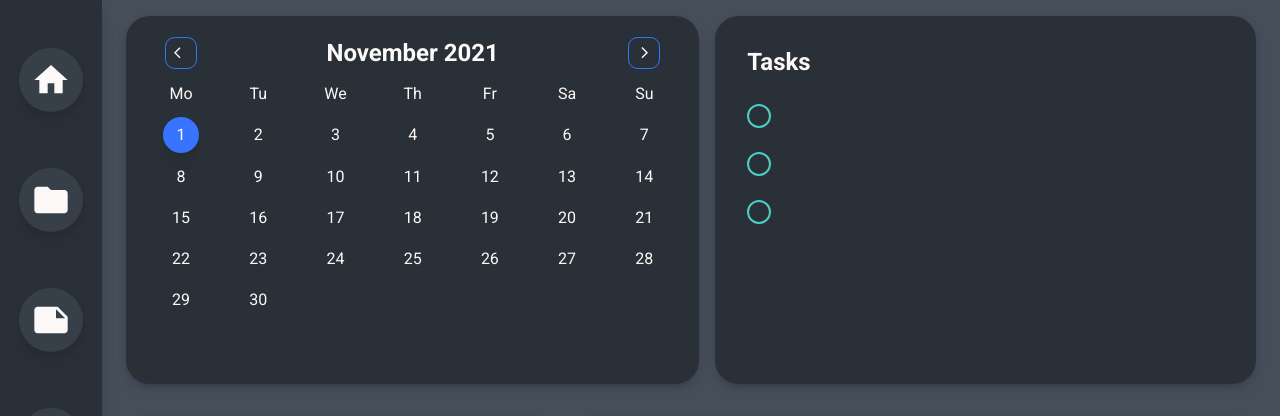
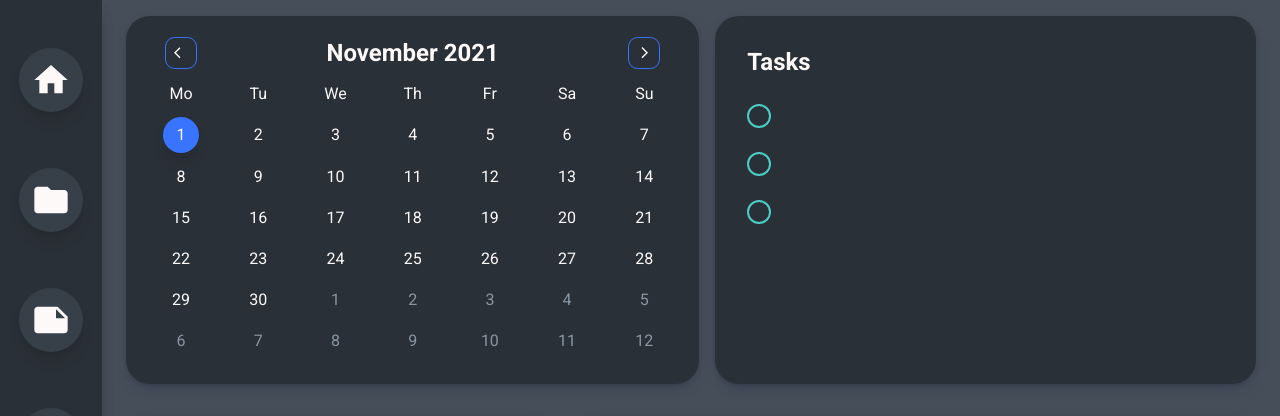
Before and after one commit to j-dsmith/clarity-productivity-app, a Next.js app: page / in a window 1280 px wide. Shown: the top 416 px of the page. Built offline with nearby package versions, Linux system fonts and the light colour scheme.

Commit message:
Finished Calendar components, refactored logic to use a CalendarMonth class that is instantiated with all necessary information to render proper calendar days. Split calendar render methods and CalendarMonth class into helper file to streamline component code.

```diff
--- a/components/dashboard/calendar/calendar.styles.js
+++ b/components/dashboard/calendar/calendar.styles.js
@@ -85,3 +85,7 @@ export const StyledFirstDay = styled(StyledCalendarDay)`
     box-shadow: ${({ theme }) => theme.shadow.lg};
   }
 `;
+
+export const StyledExtraDay = styled(StyledCalendarDay)`
+  color: ${({ theme }) => theme.colors.gray200};
+`;
--- /dev/null
+++ b/components/dashboard/calendar/helpers.js
@@ -0,0 +1,117 @@
+import {
+  StyledCalendarDay,
+  StyledFirstDay,
+  StyledExtraDay,
+} from './calendar.styles';
+
+export const renderPrevMonthDays = (
+  calendarMonth,
+  currentYear,
+  currentMonth
+) => {
+  const prevMonthDays = [];
+  // Return numberic length of prior month
+  const prevMonthLength = new Date(currentYear, currentMonth, 0).getDate();
+
+  for (
+    let i = prevMonthLength;
+    i > prevMonthLength - calendarMonth.extraDays.leading;
+    i--
+  ) {
+    prevMonthDays.push(i);
+  }
+
+  prevMonthDays.reverse();
+
+  return prevMonthDays.map((day) => (
+    <StyledExtraDay key={'prev-' + day}>{day}</StyledExtraDay>
+  ));
+};
+
+export const renderCurrentMonthDays = (calendarMonth) => {
+  const currentMonthDays = [];
+
+  // Add current month days to array
+  for (let i = 1; i <= calendarMonth.numDays; i++) {
+    currentMonthDays.push(i);
+  }
+
+  // Using dates(days) in array - render dates
+  return currentMonthDays.map((day) => {
+    if (day === 1) {
+      return (
+        <StyledFirstDay key={day} firstDay={calendarMonth.firstOfMonth}>
+          {day}
+        </StyledFirstDay>
+      );
+    }
+    return <StyledCalendarDay key={'current-' + day}>{day}</StyledCalendarDay>;
+  });
+};
+
+export const renderNextMonthDays = (calendarMonth) => {
+  const nextMonthDays = [];
+  for (let i = 1; i <= calendarMonth.extraDays.trailing; i++) {
+    nextMonthDays.push(i);
+  }
+
+  return nextMonthDays.map((day) => (
+    <StyledExtraDay key={'prev-' + day}>{day}</StyledExtraDay>
+  ));
+};
+
+function getExtraDays(firstDay, numDays) {
+  //* Days Based on 42-cell Calendar Grid
+  const extraDays = {
+    total: 42 - numDays,
+    leading: 0,
+    trailing: 0,
+  };
+
+  switch (firstDay) {
+    case 'mon':
+      extraDays.leading = 0;
+      break;
+    case 'tue':
+      extraDays.leading = 1;
+      break;
+    case 'wed':
+      extraDays.leading = 2;
+      break;
+    case 'thu':
+      extraDays.leading = 3;
+      break;
+    case 'fri':
+      extraDays.leading = 4;
+      break;
+    case 'sat':
+      extraDays.leading = 5;
+      break;
+    case 'sun':
+      extraDays.leading = 6;
+      break;
+  }
+  extraDays.trailing = extraDays.total - extraDays.leading;
+
+  return extraDays;
+}
+
+export default class CalendarMonth {
+  constructor(year, month) {
+    // Get long-form name of current month from passed in Date() object
+    this.name = new Intl.DateTimeFormat('en-US', { month: 'long' }).format(
+      new Date(year, month)
+    );
+
+    // Calculate number of days for current month
+    this.numDays = new Date(year, month + 1, 0).getDate();
+
+    // Get first day of the month
+    this.firstOfMonth = String(new Date(year, month, 1))
+      .toLowerCase()
+      .split(' ')[0];
+
+    // Get extra days
+    this.extraDays = getExtraDays(this.firstOfMonth, this.numDays);
+  }
+}
--- a/components/dashboard/calendar/index.js
+++ b/components/dashboard/calendar/index.js
@@ -1,83 +1,18 @@
 import { useState } from 'react';
-import {
-  StyledCalendarContainer,
-  StyledCalendarDay,
-  StyledFirstDay,
-  StyledCalendarBtn,
-} from './calendar.styles';
+import { StyledCalendarContainer, StyledCalendarBtn } from './calendar.styles';
 import { MdArrowBackIos, MdArrowForwardIos } from 'react-icons/md';
+import CalendarMonth, {
+  renderPrevMonthDays,
+  renderCurrentMonthDays,
+  renderNextMonthDays,
+} from './helpers';
 
 const Calendar = () => {
   //get current month and year
+  const [currentYear, setCurrentYear] = useState(new Date().getFullYear());
   const [currentMonth, setCurrentMonth] = useState(new Date().getMonth());
-  const [currentYear, setCurrentYear] = useState(new Date().getFullYear());
 
-  //calc leading and trailing months conditionally for current month?
-  const months = [
-    { name: 'January', numDays: 31 },
-    { name: 'February', numDays: 28 },
-    { name: 'March', numDays: 31 },
-    { name: 'April', numDays: 30 },
-    { name: 'May', numDays: 31 },
-    { name: 'June', numDays: 31 },
-    { name: 'July', numDays: 31 },
-    { name: 'August', numDays: 31 },
-    { name: 'September', numDays: 30 },
-    { name: 'October', numDays: 31 },
-    { name: 'November', numDays: 30 },
-    { name: 'December', numDays: 31 },
-  ];
-
-  const firstDayOfMonth = String(new Date(currentYear, currentMonth, 1))
-    .toLowerCase()
-    .split(' ')[0];
-
-  // const extraDays = [
-  //   {
-  //     name: 'mon',
-  //     leadingDays: 0,
-  //     trailingDays: 12,
-  //   },
-  //   { name: 'tue', leadingDays: 1, trailingDays: 11 },
-  //   { name: 'wed', leadingDays: 2, trailingDays: 10 },
-  //   { name: 'thu', leadingDays: 3, trailingDays: 9 },
-  //   { name: 'fri', leadingDays: 4, trailingDays: 8 },
-  //   { name: 'sat', leadingDays: 5, trailingDays: 7 },
-  //   { name: 'sun', leadingDays: 6, trailingDays: 6 },
-  // ];
-
-  const renderDays = () => {
-    const daysInMonth = months[currentMonth].numDays;
-    const calendarDays = [];
-
-    for (let i = 1; i <= daysInMonth; i++) {
-      calendarDays.push(i);
-    }
-
-    //TODO: finish adding in logic for leading and trailing days
-    // const currentExtraDay = extraDays.filter(
-    //   (day, index) => day.name === firstDayOfMonth
-    // )[0];
-
-    // for (let i = 1; i < currentExtraDay.leadingDays; i++) {
-    //   calendarDays.unshift(i);
-    // }
-    // for (let i = 2; i < currentExtraDay.trailingDays; i++) {
-    //   calendarDays.push(i);
-    // }
-
-    // Using dates(days) in array - render dates
-    return calendarDays.map((day) => {
-      if (day === 1) {
-        return (
-          <StyledFirstDay key={day} firstDay={firstDayOfMonth}>
-            {day}
-          </StyledFirstDay>
-        );
-      }
-      return <StyledCalendarDay key={day}>{day}</StyledCalendarDay>;
-    });
-  };
+  const calendarMonth = new CalendarMonth(currentYear, currentMonth);
 
   const handleClick = (btnType) => {
     if (btnType === 'increment') {
@@ -102,7 +37,7 @@ const Calendar = () => {
       <StyledCalendarBtn colStart="1" onClick={() => handleClick()}>
         <MdArrowBackIos />
       </StyledCalendarBtn>
-      <h3>{`${months[currentMonth].name} ${currentYear}`}</h3>
+      <h3>{`${calendarMonth.name} ${currentYear}`}</h3>
       <StyledCalendarBtn colStart="7" onClick={() => handleClick('increment')}>
         <MdArrowForwardIos />
       </StyledCalendarBtn>
@@ -113,7 +48,9 @@ const Calendar = () => {
       <p>Fr</p>
       <p>Sa</p>
       <p>Su</p>
-      {renderDays()}
+      {renderPrevMonthDays(calendarMonth, currentYear, currentMonth)}
+      {renderCurrentMonthDays(calendarMonth)}
+      {renderNextMonthDays(calendarMonth)}
     </StyledCalendarContainer>
   );
 };
```
